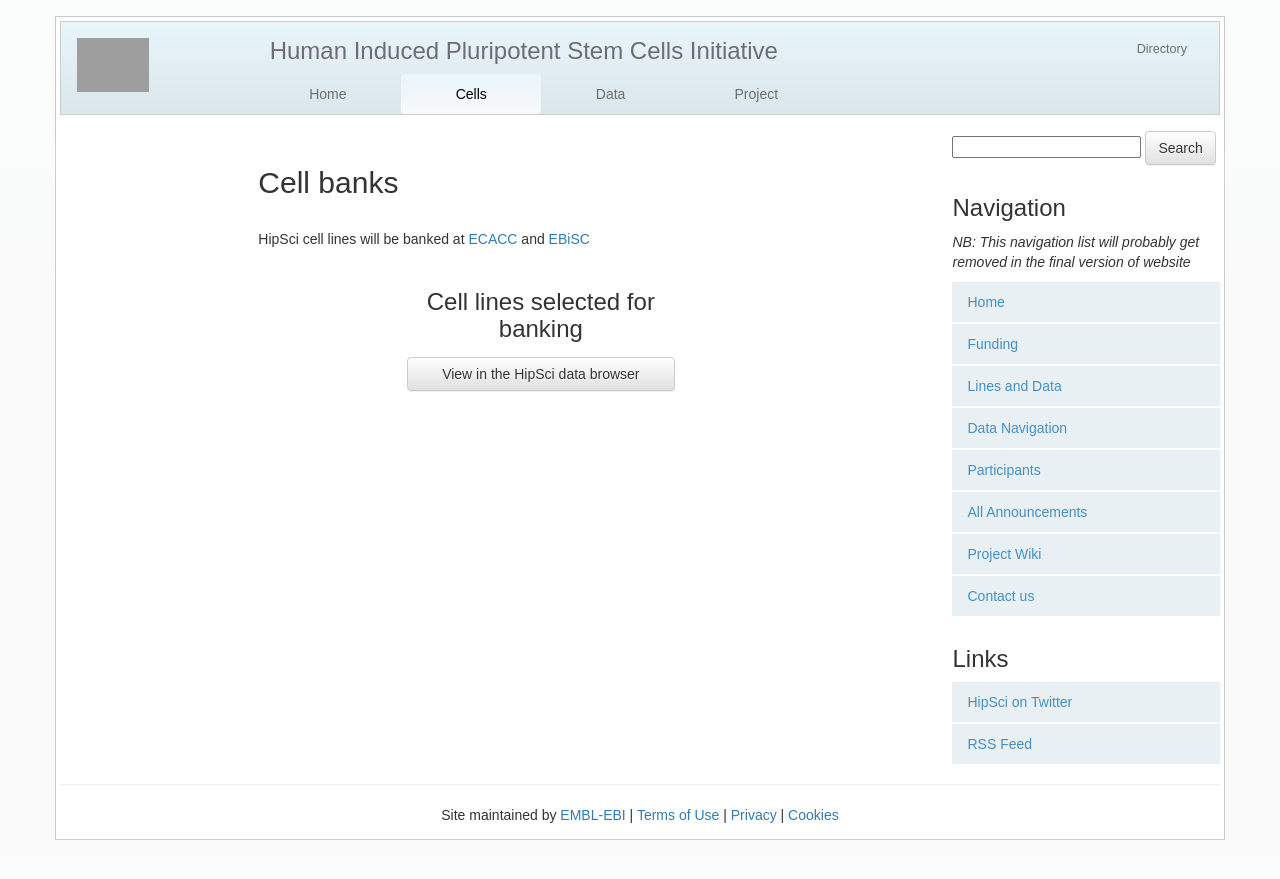
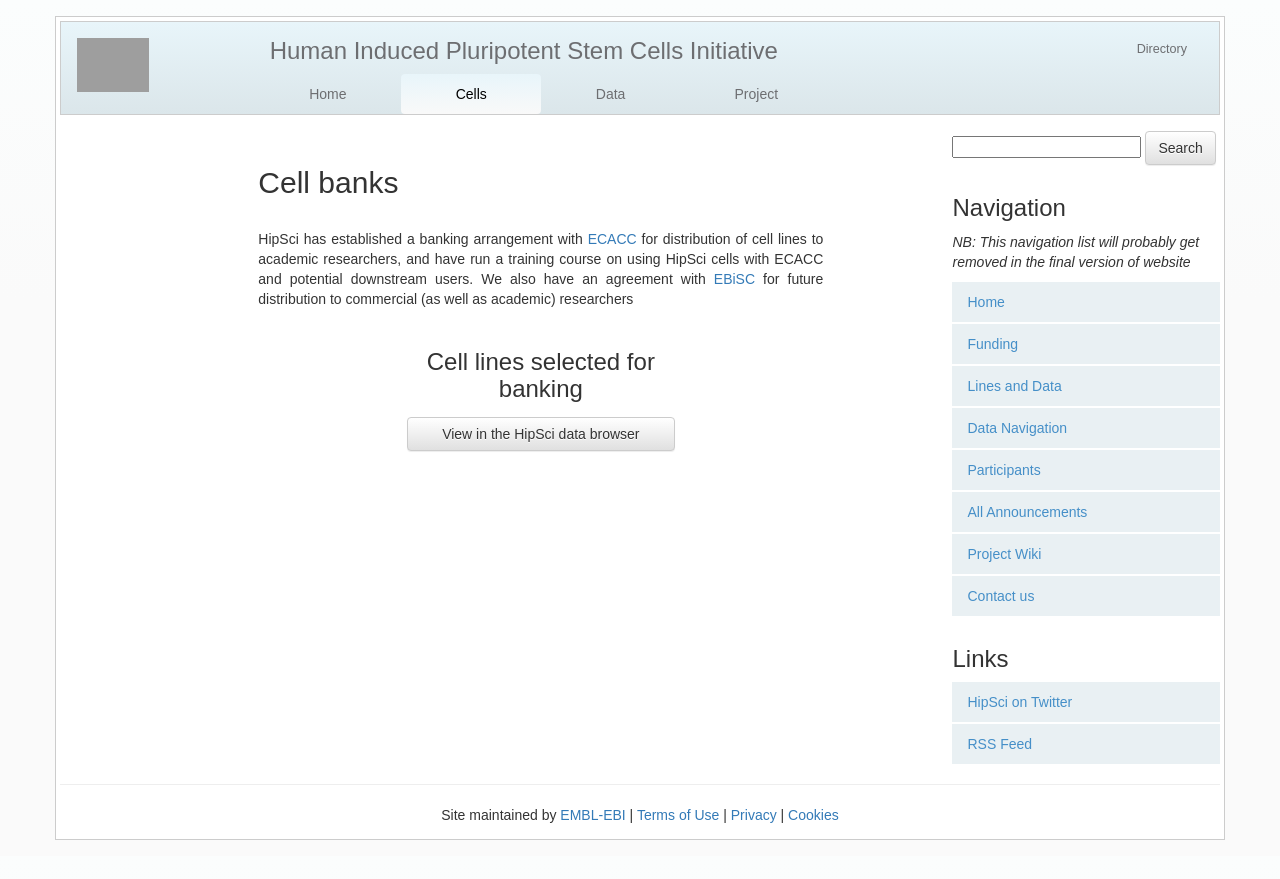
Before and after one commit to EMBL-EBI-GCA/gca_hipsci_website, a Jekyll site: the page built from cells/_posts/1111-11-11-banks.md, in a window 1280 px wide. Shown: the top 879 px of the page. Built offline with Jekyll 4.4.1, drawn with Linux system fonts in a browser that asks for light colours; nearby versions of some CDN libraries; grey boxes are pictures that could not be loaded.

Commit message:
banking status updates

```diff
--- a/cells/_posts/1111-11-11-banks.md
+++ b/cells/_posts/1111-11-11-banks.md
@@ -5,6 +5,10 @@ tags:
     - cells
 ---
 
-HipSci cell lines will be banked at [ECACC](https://www.phe-culturecollections.org.uk/) and [EBiSC](http://www.ebisc.org/)
+HipSci has established a banking arrangement with [ECACC](https://www.phe-culturecollections.org.uk/) for distribution of cell
+lines to academic researchers, and have run a training course on using HipSci
+cells with ECACC and potential downstream users. We also have an agreement
+with [EBiSC](http://www.ebisc.org/) for future distribution to commercial (as well as
+academic) researchers
 
 {% include browser_button.html text="Cell lines selected for banking" link="/lines?Banked%20Status[]=Selected%20for%20banking" %}
```
